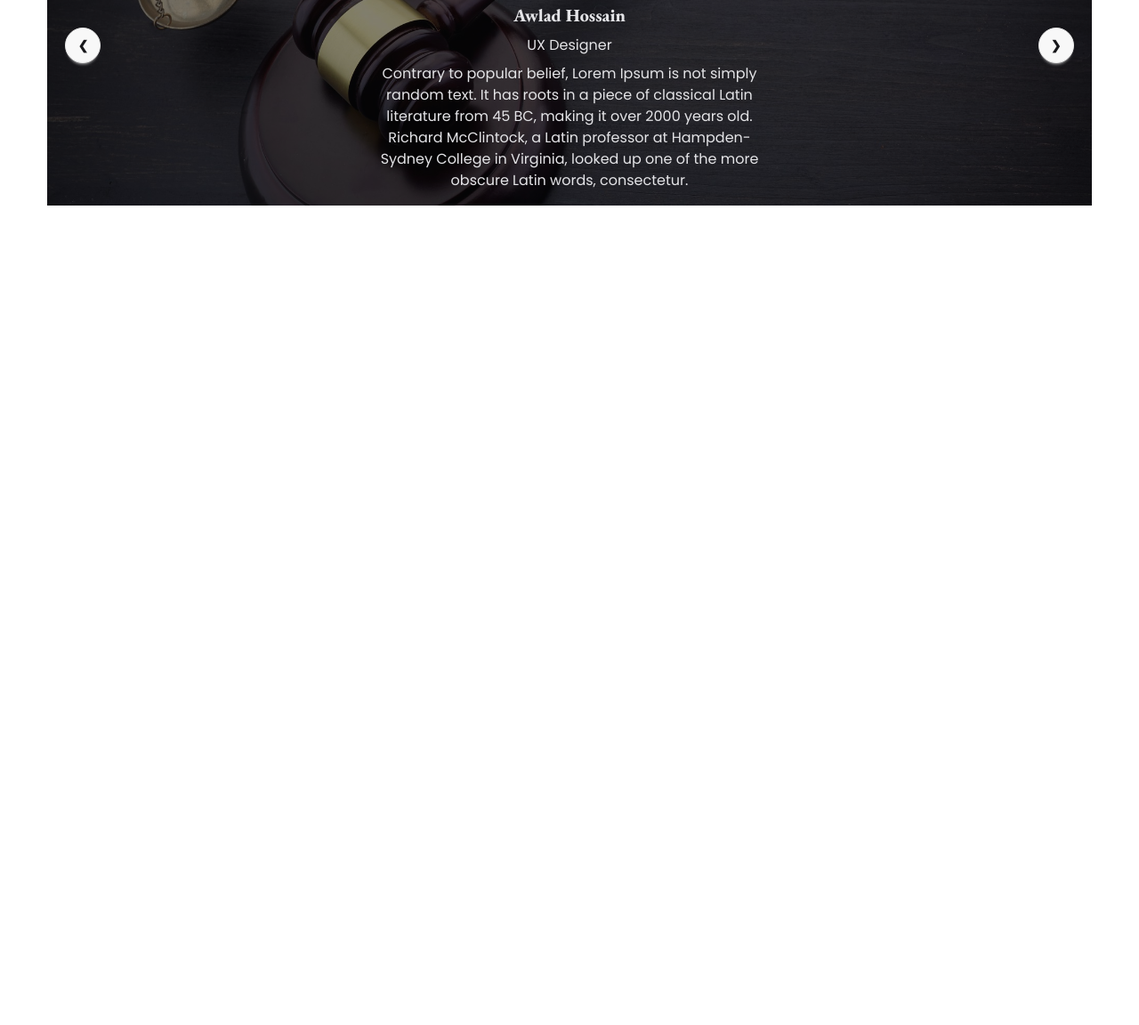
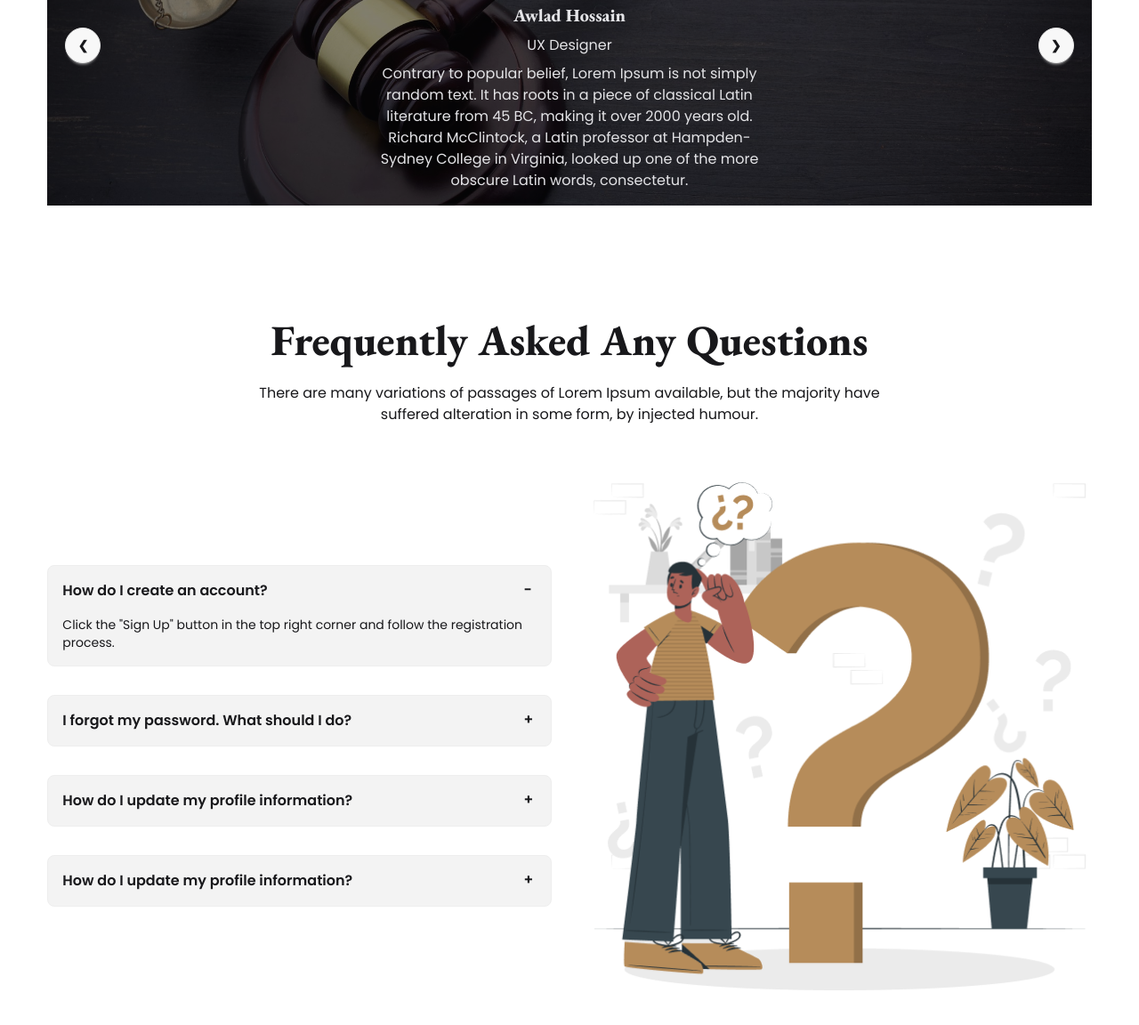
Before and after one commit to tanvir-wd22/legal-solution, a plain HTML site: page index.html in a window 1280 px wide. Shown: the part 2254-3406 px from the top of the page at 89% size. Before the commit the page ends 2612 px from the top, so only its background shows below. Drawn offline with nearby package versions, Linux system fonts and the light colour scheme.

Commit message:
alhamdulliah faq section done

```diff
--- a/index.html
+++ b/index.html
@@ -304,6 +304,53 @@
 
     </section>
 
+
+    <!-- faq section start here-------------------------------------------------- -->
+    <section class="mb-30">
+
+      <h1 class="text-5xl font-extrabold eb-garamond-font text-center mb-6">Frequently Asked Any Questions</h1>
+
+      <p class="text-base font-normal text-center mb-16">There are many variations of passages of Lorem Ipsum available,
+        but the majority have <br> suffered alteration in some form, by injected humour.</p>
+
+      <div class="flex flex-col gap-10 sm:flex-row justify-between items-center">
+
+        <div class="flex-1">
+
+          <div class="collapse collapse-plus bg-[#F3F3F3] border border-base-300 mb-8">
+            <input type="radio" name="my-accordion-3" checked="checked" />
+            <div class="collapse-title font-semibold">How do I create an account?</div>
+            <div class="collapse-content text-sm">Click the "Sign Up" button in the top right corner and follow the registration process.</div>
+          </div>
+
+          <div class="collapse collapse-plus bg-[#F3F3F3] mb-8 border border-base-300">
+            <input type="radio" name="my-accordion-3" />
+            <div class="collapse-title font-semibold">I forgot my password. What should I do?</div>
+            <div class="collapse-content text-sm">Click on "Forgot Password" on the login page and follow the instructions sent to your email.</div>
+          </div>
+
+          <div class="collapse collapse-plus bg-[#F3F3F3] mb-8 border border-base-300">
+            <input type="radio" name="my-accordion-3" />
+            <div class="collapse-title font-semibold">How do I update my profile information?</div>
+            <div class="collapse-content text-sm">Go to "My Account" settings and select "Edit Profile" to make changes.</div>
+          </div>
+
+          <div class="collapse collapse-plus bg-[#F3F3F3] border border-base-300">
+            <input type="radio" name="my-accordion-4" />
+            <div class="collapse-title font-semibold">How do I update my profile information?</div>
+            <div class="collapse-content text-sm">Go to "My Account" settings and select "Edit Profile" to make changes.</div>
+          </div>
+
+        </div>
+
+        <div class="flex-1 max-w-xl">
+          <img class="w-full" src="./images/faq.png" alt="">
+        </div>
+
+      </div>
+
+    </section>
+
   </main>
 
 </body>
```
